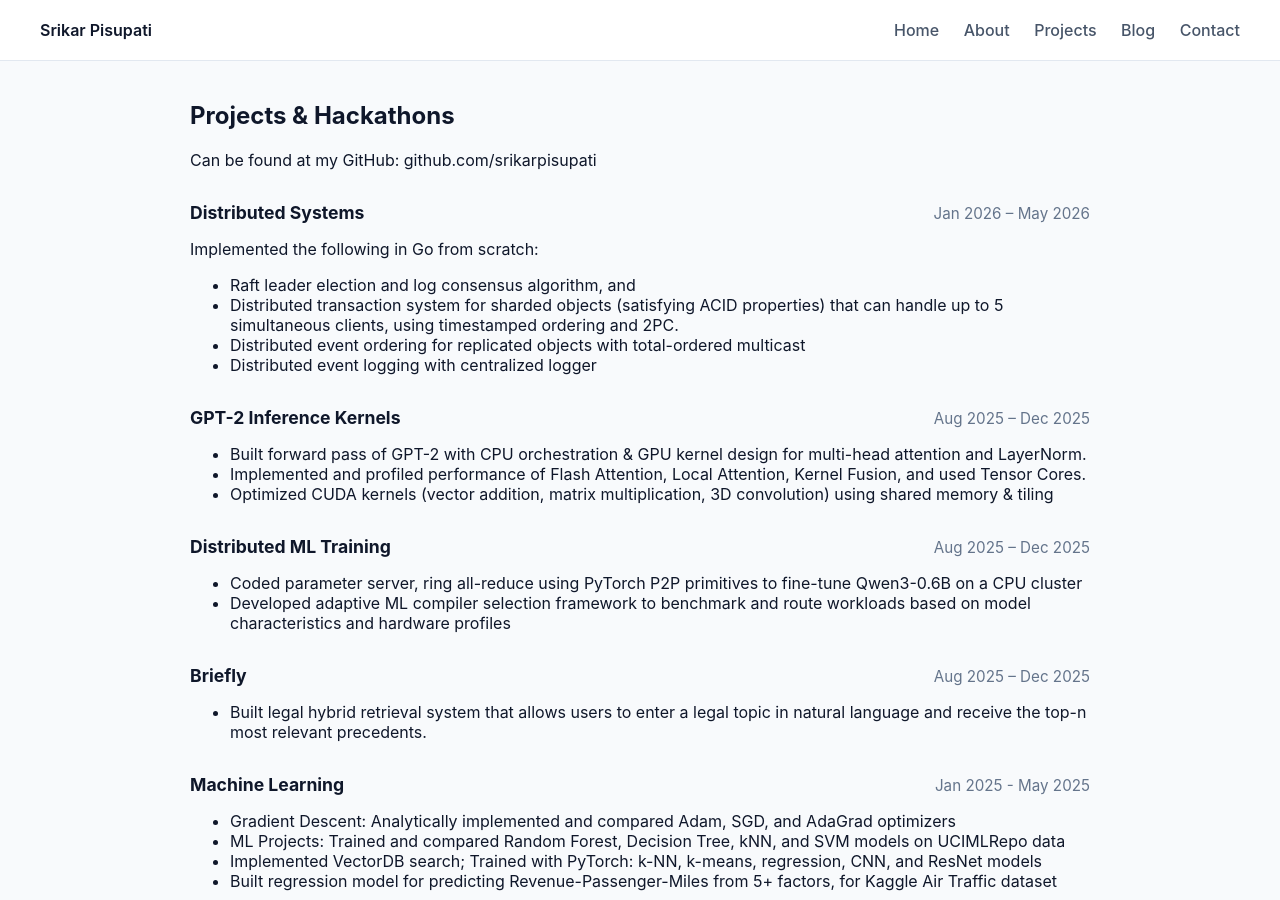
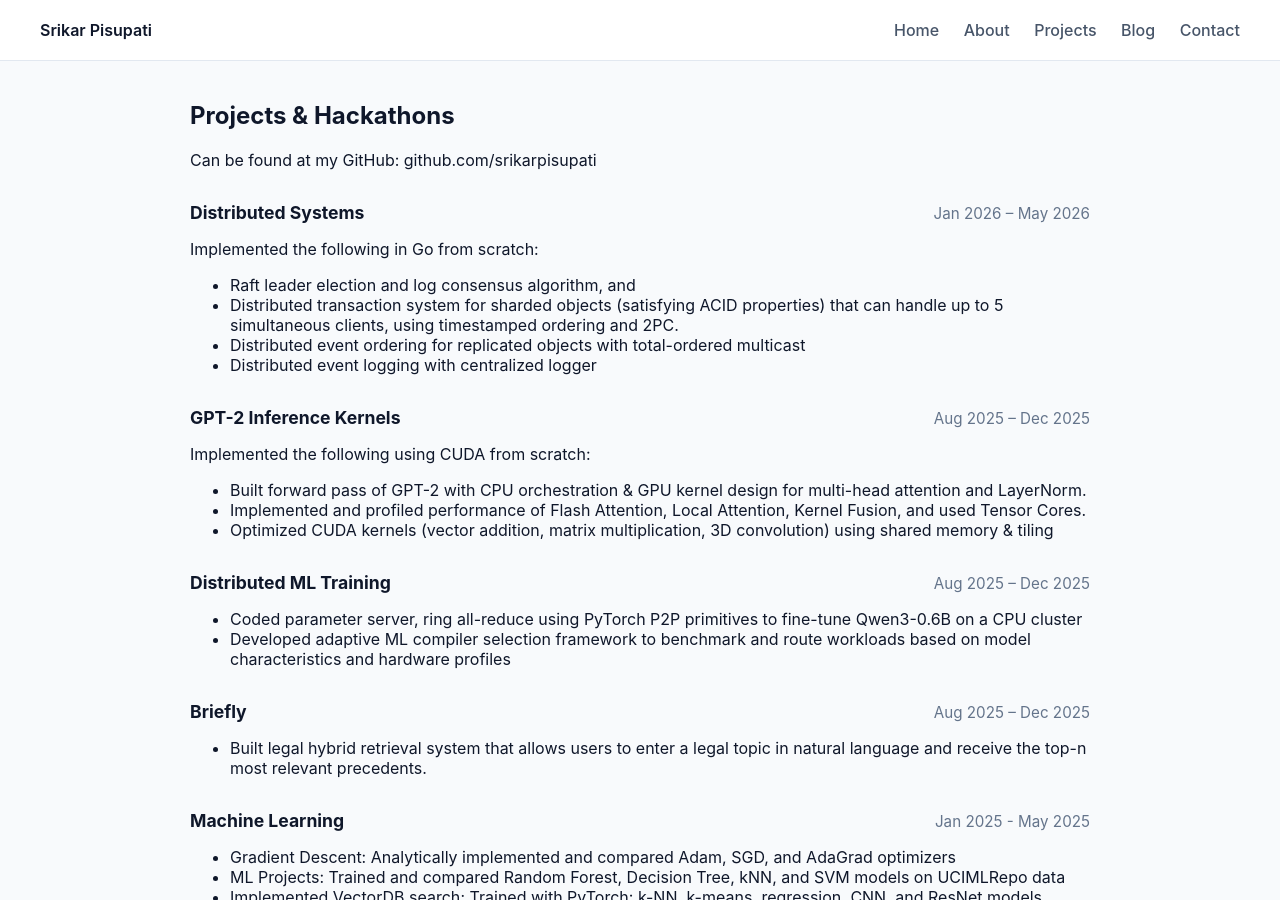
Before and after one commit to srikarpisupati/srikarpisupati.github.io, a Jekyll site: the page built from projects.md, in a window 1280 px wide and 900 px high. Built offline with Jekyll 4.4.1, drawn with Linux system fonts in a browser that asks for light colours.

Commit message:
Document CUDA implementation details for GPT-2
Added details about CUDA implementations and optimizations for GPT-2.

```diff
--- a/projects.md
+++ b/projects.md
@@ -26,7 +26,7 @@ Implemented the following in Go from scratch:
   <span>Aug 2025 – Dec 2025</span>
 </div>
 
-
+Implemented the following using CUDA from scratch:
 * Built forward pass of GPT-2 with CPU orchestration & GPU kernel design for multi-head attention and LayerNorm.
 * Implemented and profiled performance of Flash Attention, Local Attention, Kernel Fusion, and used Tensor Cores.
 * Optimized CUDA kernels (vector addition, matrix multiplication, 3D convolution) using shared memory & tiling
```
